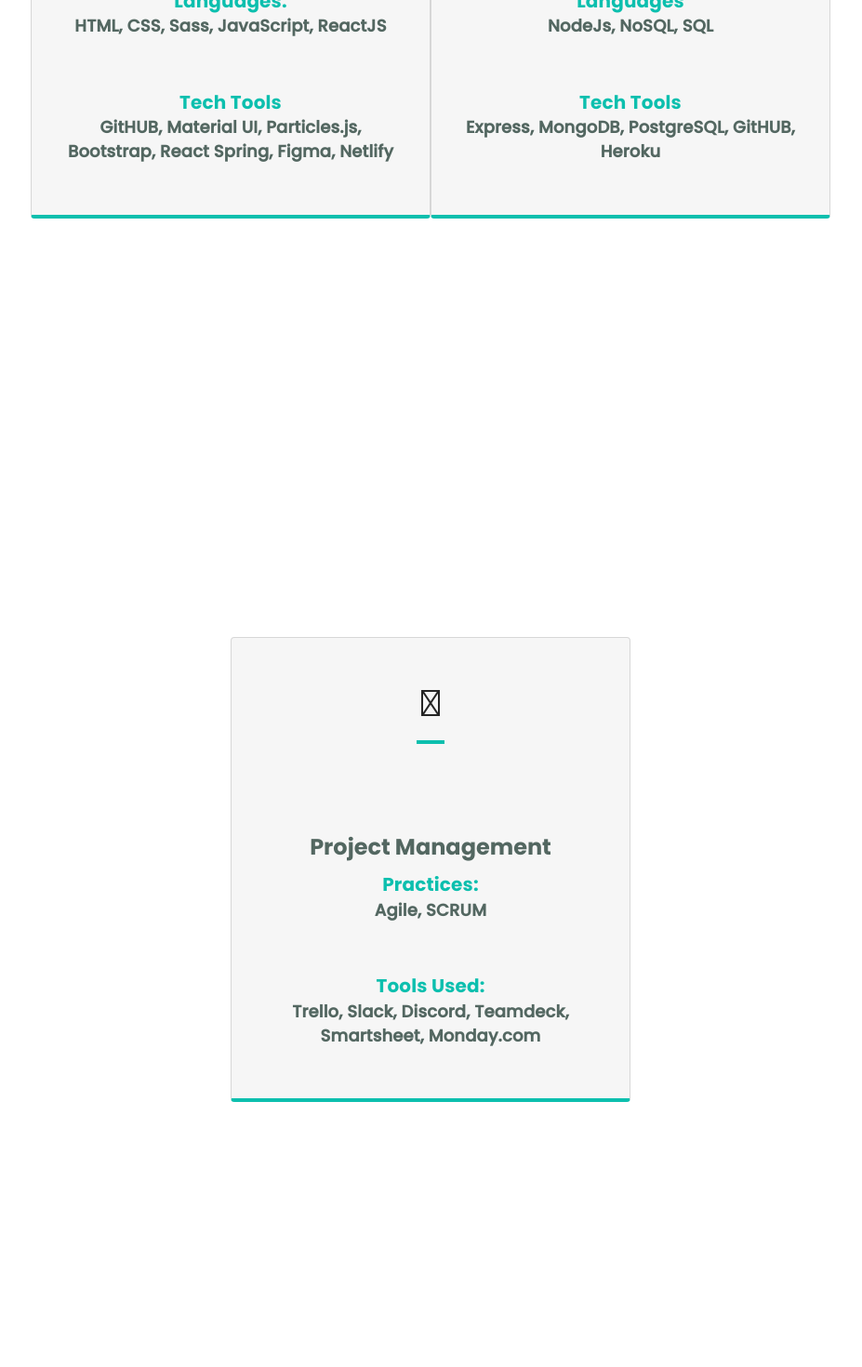
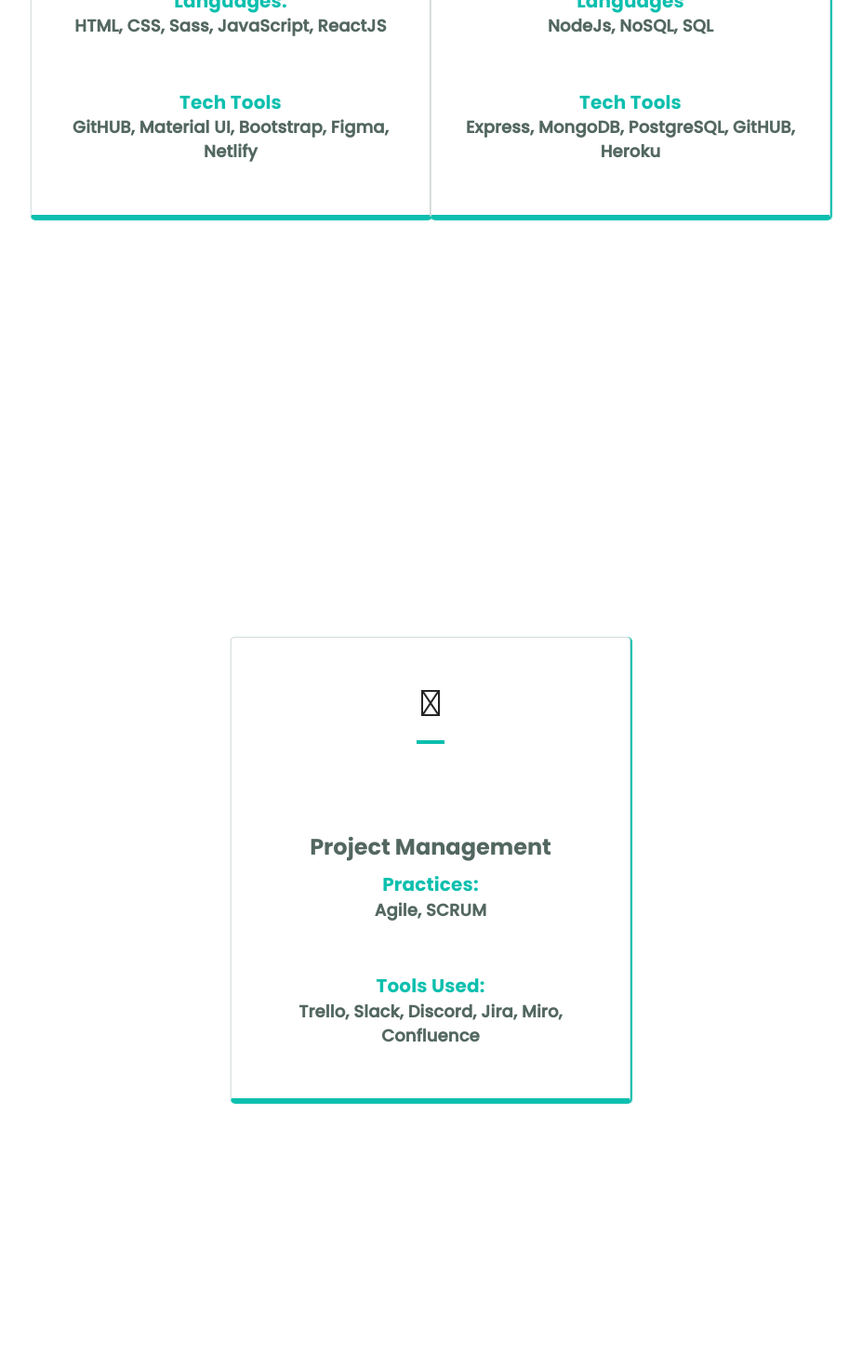
Before and after one commit to Eunnylans/Eunice_Portfolio, a React (Create React App) app: page / in a window 1280 px wide. Shown: the part 1920-3390 px from the top of the page at 93% size, without its empty margins (161-1088 px from the left). Built offline with nearby package versions, Linux system fonts and the light colour scheme; a web font is replaced by a local one.

Commit message:
Updating New Features

```diff
--- a/src/Components/Techskills.js
+++ b/src/Components/Techskills.js
@@ -12,8 +12,7 @@
       languages_practices: "Languages:",
       language_PracticeList: "HTML, CSS, Sass, JavaScript, ReactJS",
       tools: "Tech Tools",
-      tooList:
-        "GitHUB, Material UI, Particles.js, Bootstrap, React Spring, Figma, Netlify",
+      tooList: "GitHUB, Material UI, Bootstrap, Figma, Netlify",
     },
     {
       id: 2,
@@ -31,7 +30,7 @@
       languages_practices: "Practices:",
       language_PracticeList: "Agile, SCRUM",
       tools: "Tools Used:",
-      tooList: "Trello, Slack, Discord, Teamdeck, Smartsheet, Monday.com",
+      tooList: "Trello, Slack, Discord, Jira, Miro, Confluence",
     },
   ];
 
--- a/src/styles/components/_hamburgerMenu.scss
+++ b/src/styles/components/_hamburgerMenu.scss
@@ -1,7 +1,7 @@
-@import '../base';
+@import "../base";
 
 .hamburger-menu {
-  position: fixed;
+  // position: fixed;
   width: 100vw;
   height: 50px;
   top: 0;
@@ -19,7 +19,7 @@
     &:after,
     & div {
       background: $darkgray;
-      content: '';
+      content: "";
       display: block;
       height: 4px;
       border-radius: 3px;
@@ -31,7 +31,7 @@
   &-list {
     width: 100%;
     height: calc(100vh - 50px);
-    background-color: $royalblue;
+    background-color: #cef1ee;
     position: absolute;
     top: 50px;
     z-index: 50;
@@ -46,7 +46,8 @@
 
       .hamburger-nav-link {
         font-size: $fontsize-largeText;
-        color: white;
+        font-weight: bold;
+        color: $darkgreen;
       }
 
       a {
@@ -56,7 +57,7 @@
   }
 
   &.menuIcon-active {
-    background-color: $royalblue;
+    background-color: $white;
 
     .hamburger-center:before {
       transform: translateY(12px) rotate(135deg);
@@ -79,7 +80,7 @@
 
       li {
         .hamburger-nav-link {
-          color: $darkgreen;
+          color: $white;
         }
       }
     }
--- a/src/styles/components/_projects.scss
+++ b/src/styles/components/_projects.scss
@@ -24,7 +24,7 @@
       height: 4px;
       background-color: $aqua;
       margin-left: 46.5%;
-      margin-bottom: 3%;
+      margin-bottom: 40px;
     }
 
     .projects-list {
--- a/src/styles/components/_techskills.scss
+++ b/src/styles/components/_techskills.scss
@@ -10,7 +10,8 @@
   min-height: 100vh;
 
   .card {
-    background: $offwhite;
+    // background: $white;
+    box-shadow: 1px 1px 1px 1px $aqua;
     height: 500px;
     width: 430px;
     border-bottom: 4px solid $aqua;
```
Also changed, not shown: src/Components/AboutMe.js (+5 -5 lines), 1 other file (tests, documents, lock files or other folders).
